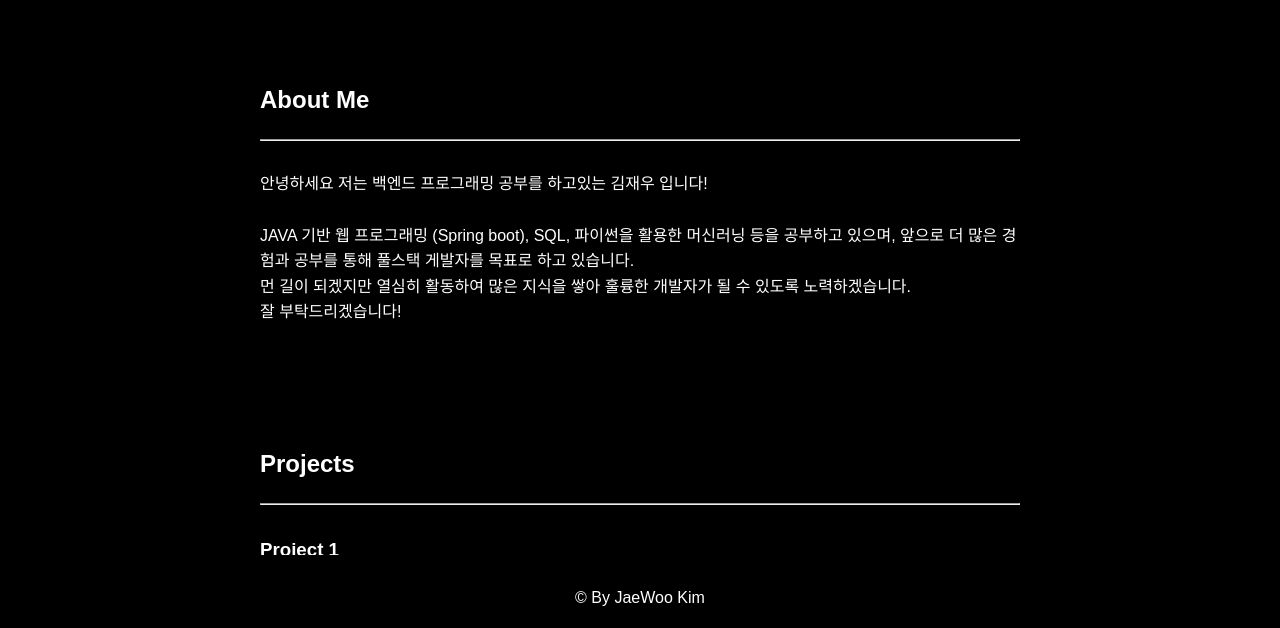
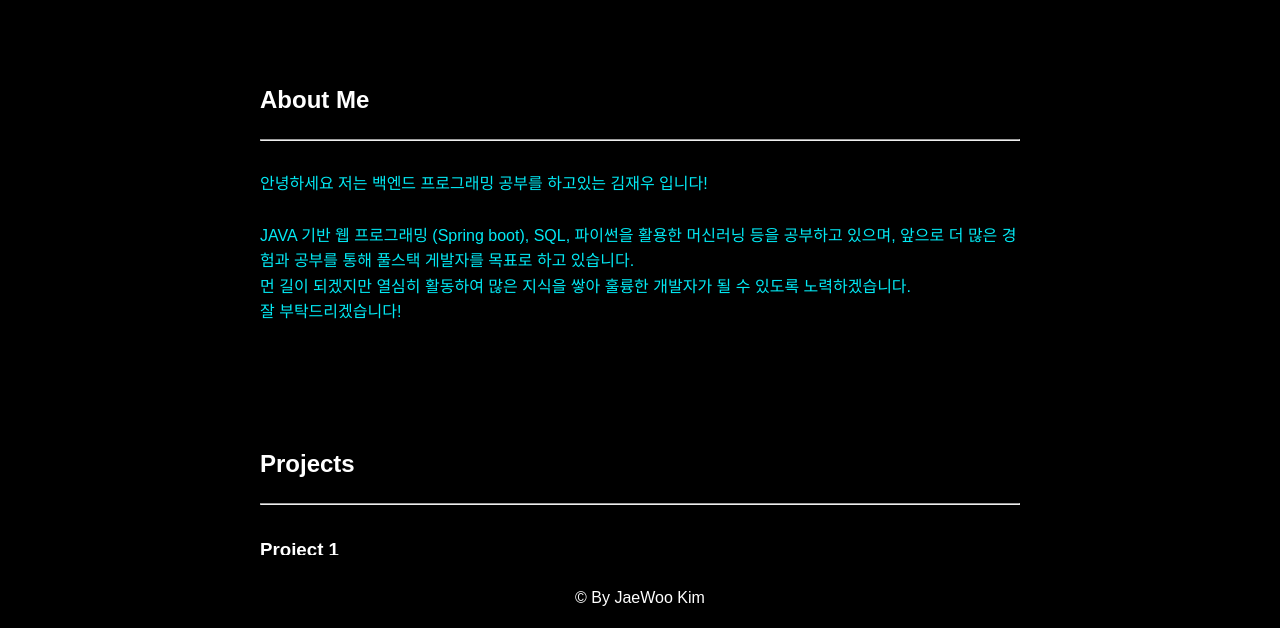
Before and after one commit to kjw1682/kjw1682.github.io, a plain HTML site: page index.html in a window 1280 px wide. Shown: the part 159-787 px from the top of the page. Drawn offline with Linux system fonts and the light colour scheme.

Commit message:
css적용

```diff
--- a/style.css
+++ b/style.css
@@ -70,7 +70,9 @@ header nav ul li a:hover {
     align-items: center;
     margin-bottom: 20px;
 }
-
+.section p {
+    color: #03e9f4;
+}
 .project {
     margin-bottom: 20px;
 }
```
